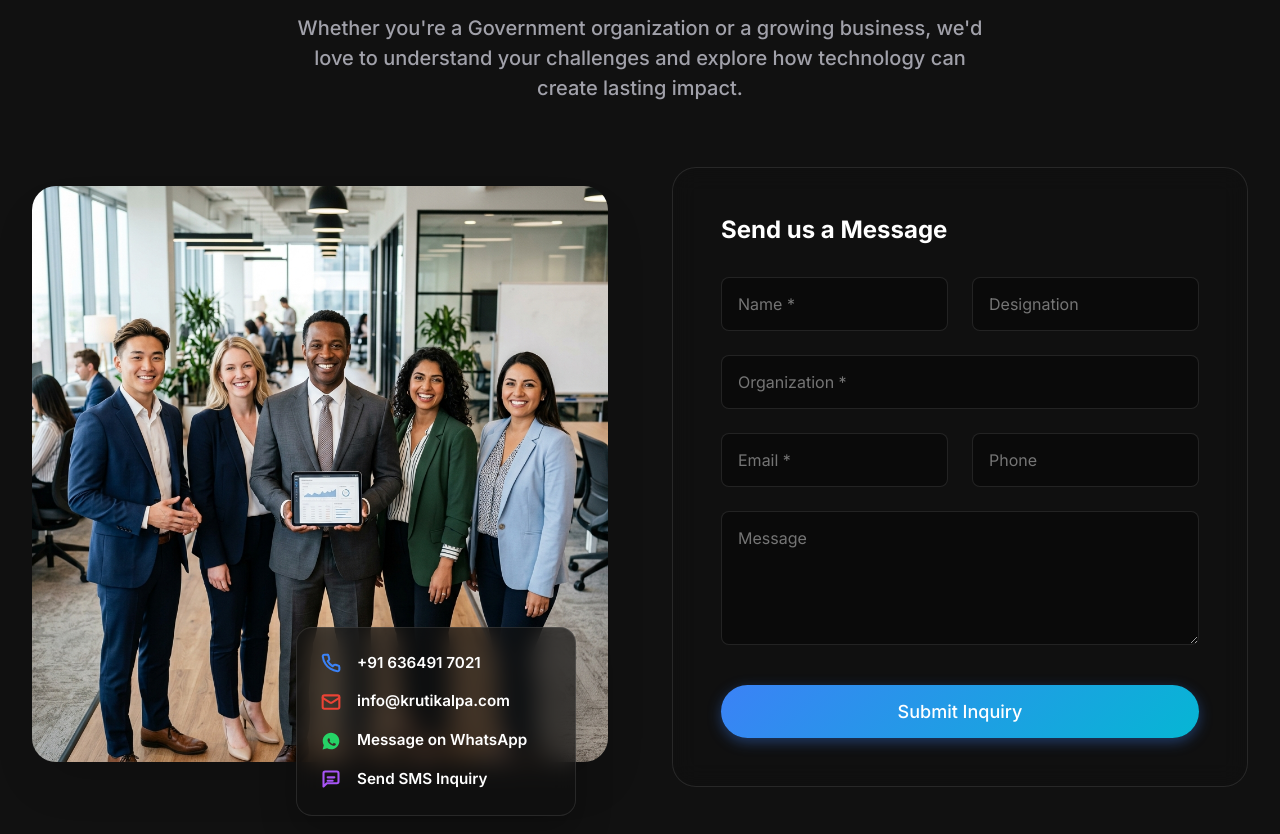
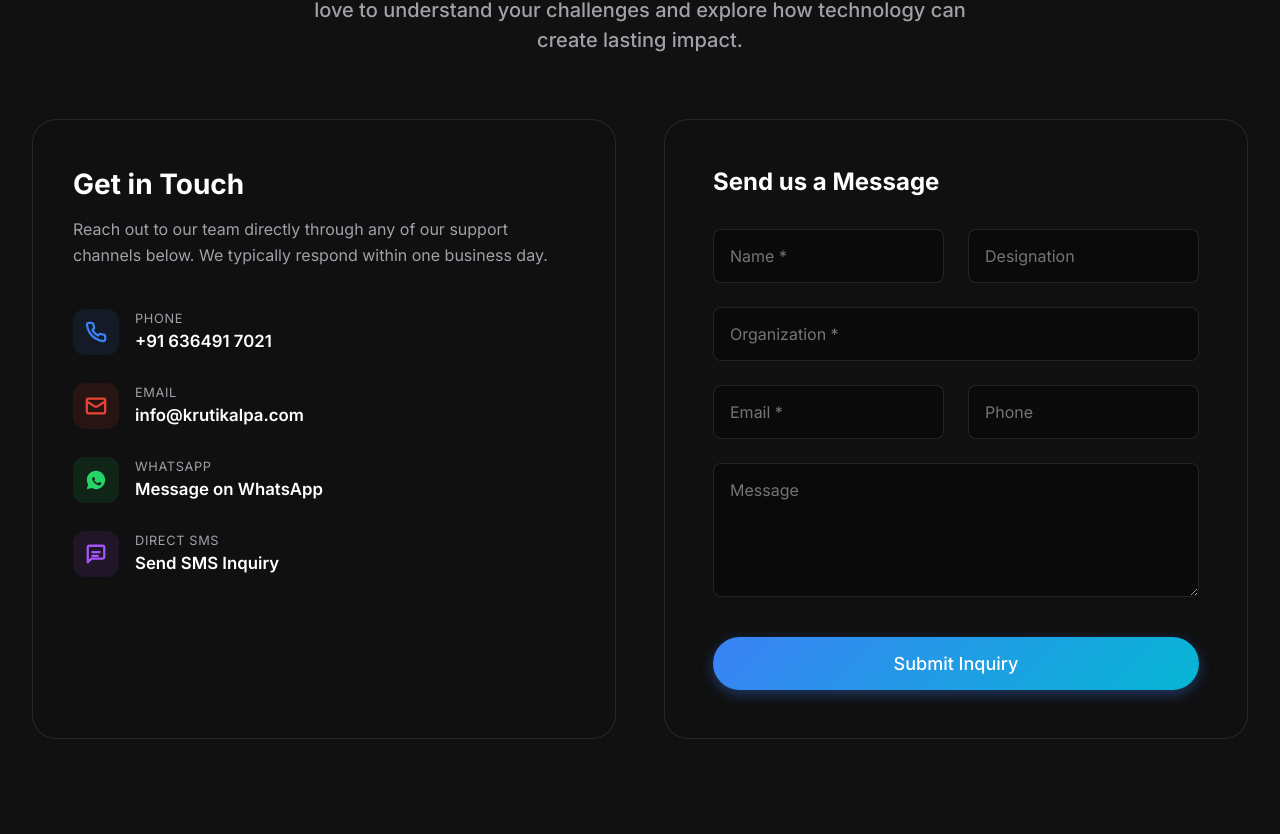
Before and after one commit to SPW-HEALTHCARE-INNOVATIONS-Pvt-Ltd/krutikalpa, a React (Vite) app: page /enterprise in a window 1280 px wide. Shown: the part 2986-3820 px from the top of the page. Built offline with nearby package versions, Linux system fonts and the light colour scheme.

Commit message:
Refactor Contact component layout and styles
Updated styles and layout for the Contact component, including padding adjustments and changes to the contact information display.

```diff
--- a/src/components/Contact.jsx
+++ b/src/components/Contact.jsx
@@ -3,7 +3,7 @@ import { CONTACT_INFO, CONTACT_LINKS } from '../constants/contactData';
 
 export default function Contact() {
   return (
-    <section id="contact" className="section-padding" style={{ background: 'var(--bg-secondary)' }}>
+    <section id="contact" className="section-padding" style={{ background: 'var(--bg-secondary)', paddingTop: '5rem' }}>
       <style>{`
         .contact-badge-item {
           transition: transform 0.2s;
@@ -43,58 +43,68 @@ export default function Contact() {
           </p>
         </div>
 
-        <div className="grid-2" style={{ gap: '4rem', alignItems: 'center' }}>
+        <div className="grid-2" style={{ gap: '3rem', alignItems: 'stretch' }}>
 
-          {/* Left Side: New Team Image */}
-          <div style={{ position: 'relative' }}>
-            <img
-              src="/contact_team.png"
-              alt="Our Professional Team"
-              style={{
-                width: '100%',
-                height: 'auto',
+          {/* Left Side: Contact Information Card */}
+          <div className="glass-panel" style={{
+            padding: '3rem 2.5rem',
             borderRadius: '1.5rem',
-                boxShadow: '0 25px 50px -12px rgba(0, 0, 0, 0.15)',
-                objectFit: 'cover'
-              }}
-            />
-            {/* Floating Contact Info Badge */}
-            <div style={{
-              position: 'absolute',
-              bottom: '-3rem',
-              right: '2rem',
             background: 'var(--glass-bg)',
-              backdropFilter: 'blur(12px)',
-              padding: '1.5rem',
-              borderRadius: '1rem',
-              boxShadow: '0 15px 35px rgba(0, 0, 0, 0.25)',
             border: '1px solid var(--border-color)',
             display: 'flex',
             flexDirection: 'column',
-              gap: '1rem',
-              zIndex: 2,
-              minWidth: '280px'
+            justifyContent: 'space-between'
           }}>
+            <div>
+              <h3 style={{ fontSize: '1.75rem', marginBottom: '1rem', color: 'var(--text-primary)', fontWeight: 700 }}>
+                Get in Touch
+              </h3>
+              <p style={{ color: 'var(--text-secondary)', lineHeight: 1.6, marginBottom: '2.5rem' }}>
+                Reach out to our team directly through any of our support channels below. We typically respond within one business day.
+              </p>
+
+              <div style={{ display: 'flex', flexDirection: 'column', gap: '1.75rem' }}>
                 {/* Phone */}
                 <div className="contact-badge-item" style={{ display: 'flex', alignItems: 'center', gap: '1rem' }}>
-                <div style={{ color: '#3B82F6', display: 'flex', alignItems: 'center' }}>
-                  <svg xmlns="http://www.w3.org/2000/svg" width="20" height="20" viewBox="0 0 24 24" fill="none" stroke="currentColor" strokeWidth="2.5" strokeLinecap="round" strokeLinejoin="round">
+                  <div style={{
+                    color: '#3B82F6',
+                    background: 'rgba(59, 130, 246, 0.1)',
+                    padding: '0.75rem',
+                    borderRadius: '0.75rem',
+                    display: 'flex',
+                    alignItems: 'center',
+                    justifyContent: 'center'
+                  }}>
+                    <svg xmlns="http://www.w3.org/2000/svg" width="22" height="22" viewBox="0 0 24 24" fill="none" stroke="currentColor" strokeWidth="2.5" strokeLinecap="round" strokeLinejoin="round">
                       <path d="M22 16.92v3a2 2 0 0 1-2.18 2 19.79 19.79 0 0 1-8.63-3.07 19.5 19.5 0 0 1-6-6 19.79 19.79 0 0 1-3.07-8.67A2 2 0 0 1 4.11 2h3a2 2 0 0 1 2 1.72 12.84 12.84 0 0 0 .7 2.81 2 2 0 0 1-.45 2.11L8.09 9.91a16 16 0 0 0 6 6l1.27-1.27a2 2 0 0 1 2.11-.45 12.84 12.84 0 0 0 2.81.7A2 2 0 0 1 22 16.92z" />
                     </svg>
                   </div>
+                  <div>
+                    <div style={{ fontSize: '0.8rem', color: 'var(--text-secondary)', textTransform: 'uppercase', letterSpacing: '0.05em' }}>Phone</div>
                     <a href={CONTACT_LINKS.phone} style={badgeLinkStyle}>
                       {CONTACT_INFO.formattedPhone}
                     </a>
                   </div>
+                </div>
 
                 {/* Email */}
                 <div className="contact-badge-item" style={{ display: 'flex', alignItems: 'center', gap: '1rem' }}>
-                <div style={{ color: '#EA4335', display: 'flex', alignItems: 'center' }}>
-                  <svg xmlns="http://www.w3.org/2000/svg" width="20" height="20" viewBox="0 0 24 24" fill="none" stroke="currentColor" strokeWidth="2.5" strokeLinecap="round" strokeLinejoin="round">
+                  <div style={{
+                    color: '#EA4335',
+                    background: 'rgba(234, 67, 53, 0.1)',
+                    padding: '0.75rem',
+                    borderRadius: '0.75rem',
+                    display: 'flex',
+                    alignItems: 'center',
+                    justifyContent: 'center'
+                  }}>
+                    <svg xmlns="http://www.w3.org/2000/svg" width="22" height="22" viewBox="0 0 24 24" fill="none" stroke="currentColor" strokeWidth="2.5" strokeLinecap="round" strokeLinejoin="round">
                       <rect x="2" y="4" width="20" height="16" rx="2" />
                       <path d="m22 7-8.97 5.7a1.94 1.94 0 0 1-2.06 0L2 7" />
                     </svg>
                   </div>
+                  <div>
+                    <div style={{ fontSize: '0.8rem', color: 'var(--text-secondary)', textTransform: 'uppercase', letterSpacing: '0.05em' }}>Email</div>
                     <a
                       href={CONTACT_LINKS.email}
                       onClick={(e) => {
@@ -115,31 +125,55 @@ export default function Contact() {
                       {CONTACT_INFO.email}
                     </a>
                   </div>
+                </div>
 
                 {/* WhatsApp */}
                 <div className="contact-badge-item" style={{ display: 'flex', alignItems: 'center', gap: '1rem' }}>
-                <div style={{ color: '#25D366', display: 'flex', alignItems: 'center' }}>
-                  <svg viewBox="0 0 24 24" width="20" height="20" fill="currentColor">
+                  <div style={{
+                    color: '#25D366',
+                    background: 'rgba(37, 211, 102, 0.1)',
+                    padding: '0.75rem',
+                    borderRadius: '0.75rem',
+                    display: 'flex',
+                    alignItems: 'center',
+                    justifyContent: 'center'
+                  }}>
+                    <svg viewBox="0 0 24 24" width="22" height="22" fill="currentColor">
                       <path d="M12.012 2c-5.506 0-9.988 4.482-9.988 9.988 0 1.761.459 3.473 1.332 4.985l-1.417 5.176 5.305-1.392a9.923 9.923 0 0 0 4.767 1.218h.004c5.503 0 9.985-4.482 9.985-9.988C22 6.482 17.518 2 12.012 2zm5.835 14.288c-.241.678-1.22 1.233-1.688 1.31-.468.077-.923.369-3.037-.462-2.545-1.001-4.178-3.585-4.305-3.754-.127-.169-.938-1.246-.938-2.378 0-1.132.593-1.691.805-1.923.212-.231.462-.292.616-.292.154 0 .308.008.439.015.139.008.324-.054.508.393.185.454.631 1.54.685 1.648.054.108.092.231.015.377-.077.154-.116.246-.231.377-.116.131-.246.292-.354.393-.123.116-.254.239-.108.493.146.254.654 1.078 1.401 1.748.962.862 1.77 1.132 2.017 1.254.246.123.393.108.539-.062.146-.169.631-.739.801-.993.169-.254.339-.215.57-.131.231.085 1.463.693 1.717.824.254.131.423.192.485.3.062.108.062.624-.179 1.302z"/>
                     </svg>
                   </div>
+                  <div>
+                    <div style={{ fontSize: '0.8rem', color: 'var(--text-secondary)', textTransform: 'uppercase', letterSpacing: '0.05em' }}>WhatsApp</div>
                     <a href={CONTACT_LINKS.whatsapp} target="_blank" rel="noopener noreferrer" style={badgeLinkStyle}>
                       Message on WhatsApp
                     </a>
                   </div>
+                </div>
 
                 {/* SMS */}
                 <div className="contact-badge-item" style={{ display: 'flex', alignItems: 'center', gap: '1rem' }}>
-                <div style={{ color: '#A855F7', display: 'flex', alignItems: 'center' }}>
-                  <svg xmlns="http://www.w3.org/2000/svg" width="20" height="20" viewBox="0 0 24 24" fill="none" stroke="currentColor" strokeWidth="2.5" strokeLinecap="round" strokeLinejoin="round">
+                  <div style={{
+                    color: '#A855F7',
+                    background: 'rgba(168, 85, 247, 0.1)',
+                    padding: '0.75rem',
+                    borderRadius: '0.75rem',
+                    display: 'flex',
+                    alignItems: 'center',
+                    justifyContent: 'center'
+                  }}>
+                    <svg xmlns="http://www.w3.org/2000/svg" width="22" height="22" viewBox="0 0 24 24" fill="none" stroke="currentColor" strokeWidth="2.5" strokeLinecap="round" strokeLinejoin="round">
                       <path d="M21 15a2 2 0 0 1-2 2H7l-4 4V5a2 2 0 0 1 2-2h14a2 2 0 0 1 2 2z" />
                       <path d="M8 10h8" />
                       <path d="M8 14h6" />
                     </svg>
                   </div>
+                  <div>
+                    <div style={{ fontSize: '0.8rem', color: 'var(--text-secondary)', textTransform: 'uppercase', letterSpacing: '0.05em' }}>Direct SMS</div>
                     <a href={CONTACT_LINKS.sms} style={badgeLinkStyle}>
                       Send SMS Inquiry
                     </a>
+                  </div>
+                </div>
               </div>
             </div>
           </div>
@@ -176,7 +210,7 @@ const inputStyle = {
   background: 'rgba(0,0,0,0.3)',
   border: '1px solid var(--border-color)',
   borderRadius: '0.5rem',
-  color: 'white', // Consider adapting for light mode if needed, but keeping it standard for now.
+  color: 'white',
   fontFamily: 'inherit',
   fontSize: '1rem',
   outline: 'none',
@@ -187,7 +221,7 @@ const badgeLinkStyle = {
   color: 'var(--text-primary)',
   textDecoration: 'none',
   fontWeight: 600,
-  fontSize: '0.95rem',
+  fontSize: '1.05rem',
   transition: 'color 0.2s',
   cursor: 'pointer'
 };
```
Lines whose indentation alone changed are shown as unchanged.
